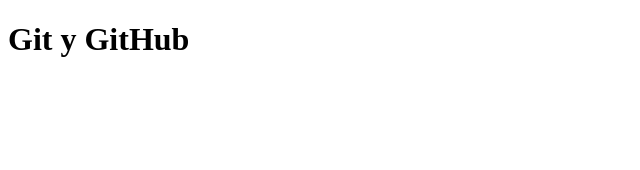
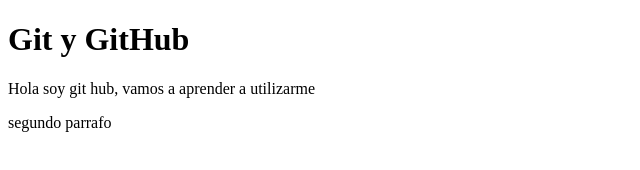
Before and after one commit to fracki1010/git-intro, a plain HTML site: page index.html in a window 1280 px wide. Shown: the whole page, without its empty margins (0-640 px from the left). Drawn offline with Linux system fonts and the light colour scheme.

Commit message:
add 2do p

```diff
--- a/index.html
+++ b/index.html
@@ -7,7 +7,11 @@
     <title>Git</title>
 </head>
 <body>
+
     <h1>Git y GitHub</h1>
+    <p>Hola soy git hub, vamos a aprender a utilizarme</p>
+    <p>segundo parrafo</p>
+
 
 </body>
 </html>
```
